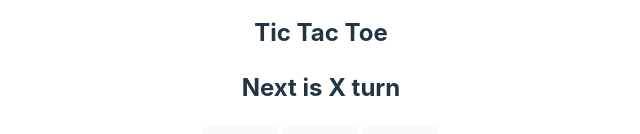
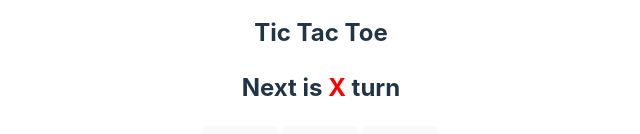
Before and after one commit to mohansai9121/TicTacToe-Game, a React (Vite) app: page / in a window 1280 px wide. Shown: the part 210-344 px from the top of the page, without its empty margins (319-959 px from the left). Built offline with nearby package versions, Linux system fonts and the light colour scheme.

Commit message:
Added red and green colours

```diff
--- a/src/Components/StatusMsg.jsx
+++ b/src/Components/StatusMsg.jsx
@@ -1,15 +1,16 @@
+import './Styles.scss'
 const StatusMsg = ({ winner, squares, nextPlayer}) => {
     let squaresFull = squares.every(squareVal => squareVal !== null)
     let player = nextPlayer?'X':'O'
     const statusMsg = ()=>{
         if(winner){
-            return <div>Winner is {winner}</div>
+            return <div>Winner is <span className={winner==='o'?'redx':'greeno'}>{winner}</span></div>
         }
         if(!winner && squaresFull){
             return <div>Game Draw</div>
         }
         if(!winner && !squaresFull)
-          return <div>Next is {player} turn</div>
+          return <div>Next is<span className={player?'redx':'greeno'}> {player}</span> turn</div>
         return null
     }
   return (
--- a/src/Components/Styles.scss
+++ b/src/Components/Styles.scss
@@ -17,3 +17,9 @@
   overflow: hidden;
   transition: all 0.2s;
 }
+.redx{
+    color: red;
+}
+.greeno{
+    color: green;
+}
```
